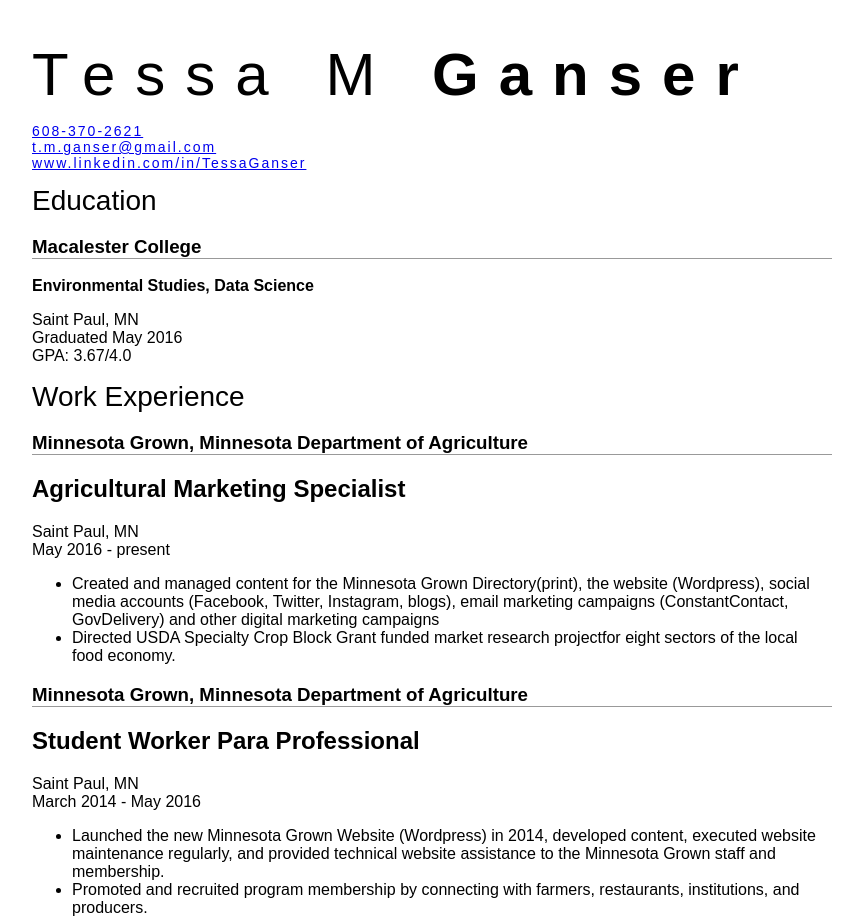
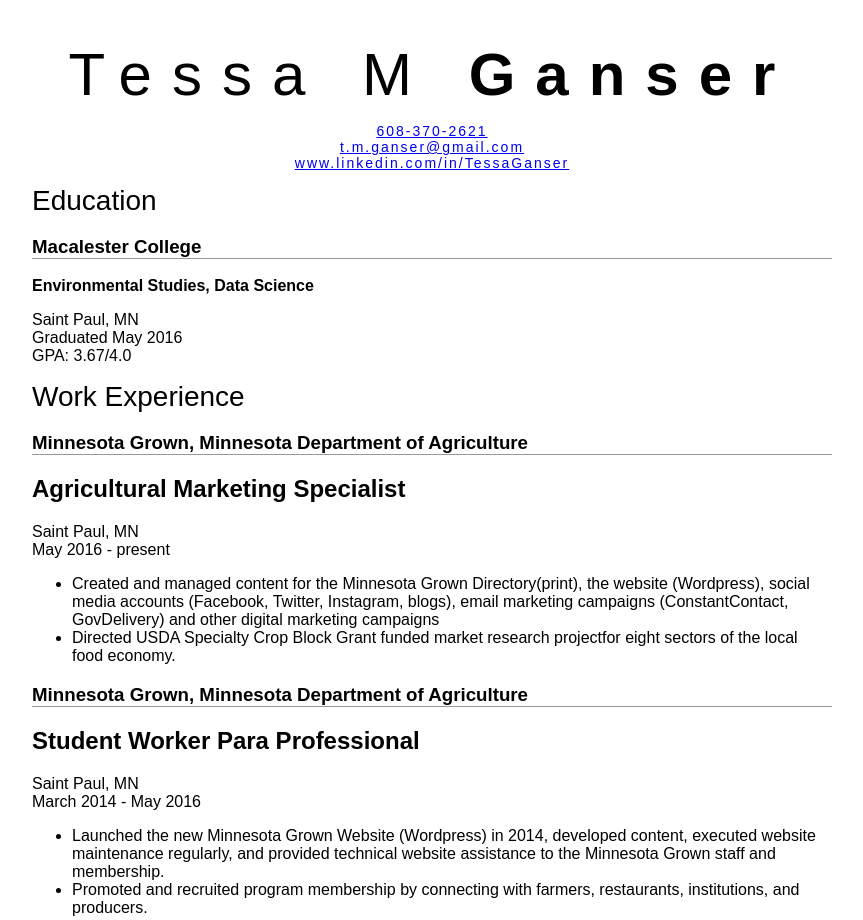
Before and after one commit to Tganser/tganser.github.io, a plain HTML site: page index.html in a window 1280 px wide. Shown: the top 920 px of the page, without its empty margins (208-1071 px from the left). Drawn offline with Linux system fonts and the light colour scheme.

Commit message:
Update style.css

```diff
--- a/style.css
+++ b/style.css
@@ -9,13 +9,13 @@ body {
 }
 
 #content-title {
+	text-align: center;
 	font-size: 60px;
 	letter-spacing: 20px;
-	justify-content: center;
 }
 
 #content-info {
-	justify-content: center;
+	text-align: center;
 	font-size: 14px;
 	letter-spacing: 2px;
 }
```
